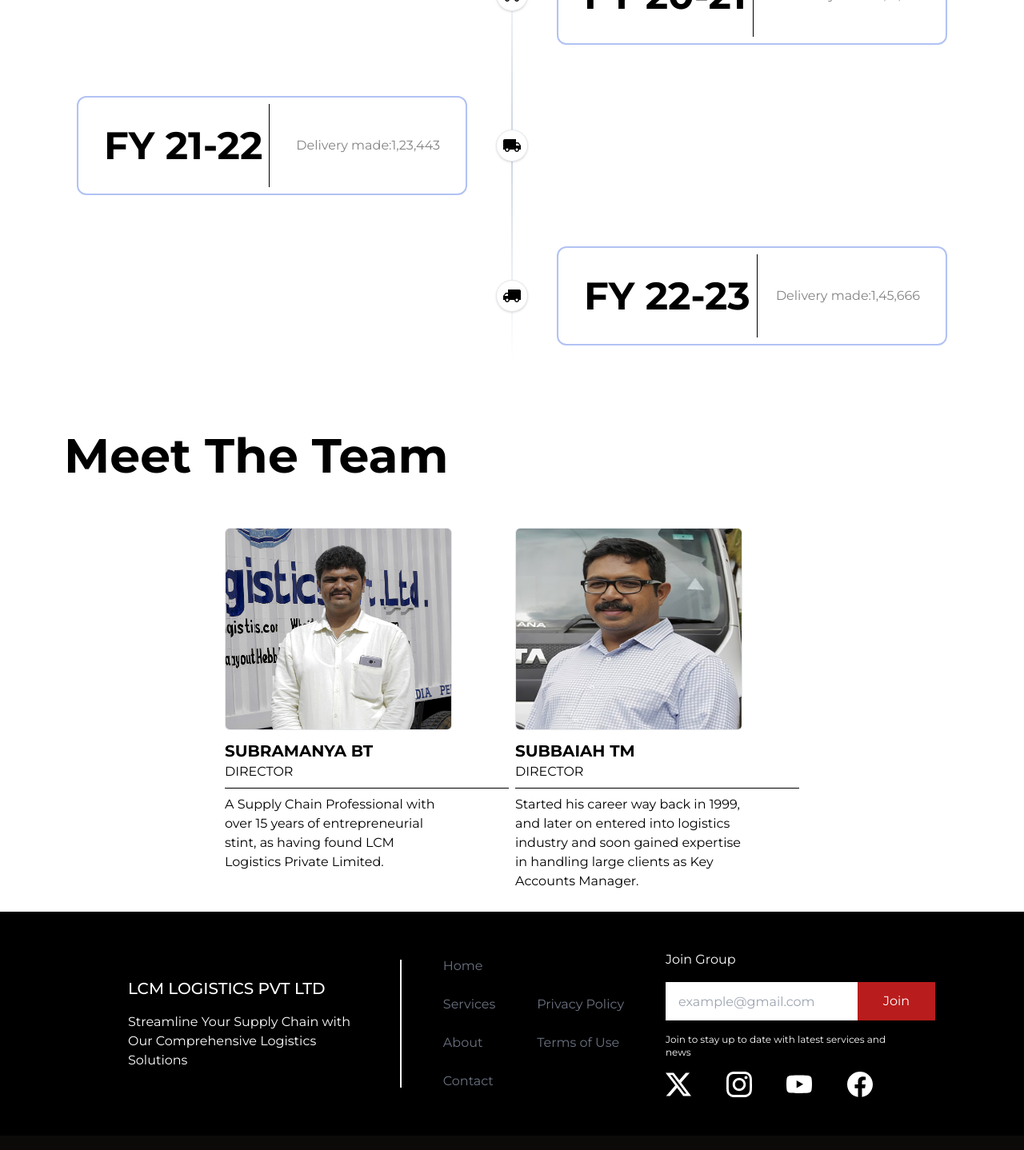
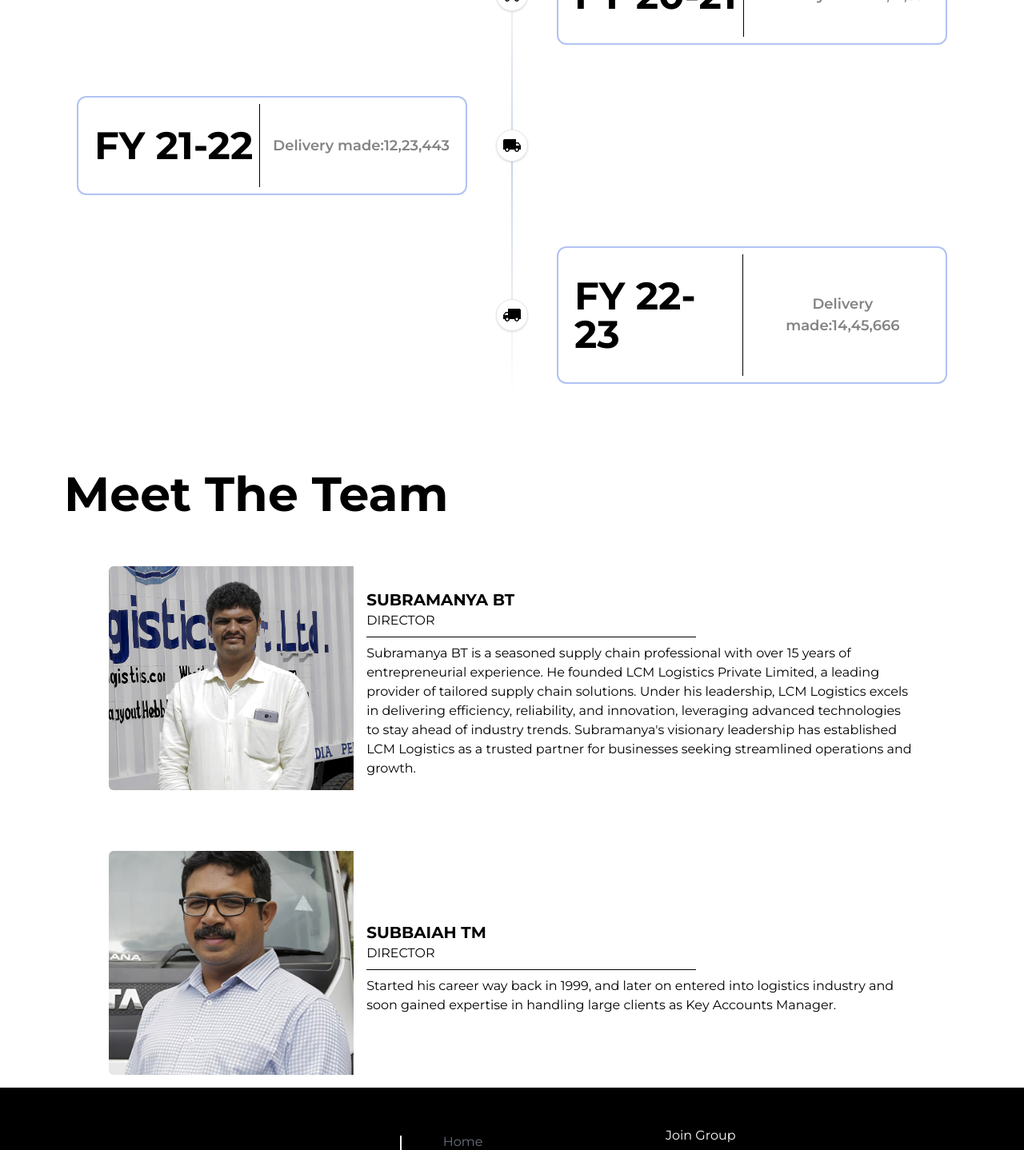
Before and after one commit to Kish-han/LCM_Logistics, a Next.js app: page /about-us in a window 1280 px wide. Shown: the part 1200-2638 px from the top of the page at 80% size. Built offline with nearby package versions, Linux system fonts and the light colour scheme.

Commit message:
changed the layout of meet the team

```diff
--- a/app/(Pages)/about-us/page.jsx
+++ b/app/(Pages)/about-us/page.jsx
@@ -27,13 +27,13 @@ const Page = () => {
               Our Misson and Vision
             </h1>
             <div>
-              <span className="-top-13 -left-14 md:hidden lg:inline-block absolute lg:top-12 lg:-left-20 z-1 p-0">
+              {/* <span className="-top-13 -left-14 md:hidden lg:inline-block absolute lg:top-12 lg:-left-20 z-1 p-0">
                 <ImQuotesLeft
                   // color="#83838380"
                   className="text-[#83838380] dark:text-white"
                   style={{ width: "60px", height: "70px" }}
                 />
-              </span>
+              </span> */}
               <p className="relative text-black dark:text-light_txt z-[999] p-0 text-wrap">
                 To streamline global logistics through innovative solutions,
                 ensuring seamless delivery and exceeding customer expectations
@@ -41,13 +41,13 @@ const Page = () => {
                 worldwide, recognized for reliability, efficiency, and a
                 commitment to sustainability in all operations.
               </p>
-              <span className="-bottom-2 -right-8 md:hidden lg:inline-block  absolute lg:-bottom-2 lg:-right-11 z-1 p-0">
+              {/* <span className="bottom-2 -right-8 md:hidden lg:inline-block  absolute lg:-bottom-10 lg:-right-5 z-1 p-0">
                 <ImQuotesRight
                   // color="#05040480"
                   className="text-[#83838380] dark:text-white"
                   style={{ width: "60px", height: "70px" }}
                 />
-              </span>
+              </span> */}
             </div>
           </div>
         </div>
@@ -72,11 +72,12 @@ const Page = () => {
             </h1>
           </div>
           {/* profile cards */}
-          <div className="gap-5 w-[100%] mt-4 items-center  justify-center gap-x-2 flex overflow-scroll md:overflow-hidden">
+          <div className="gap-5 mx-auto w-[90%] mt-4 flex flex-col items-center  justify-center gap-x-2 space-y-10 flex items-center md:overflow-hidden">
             {Profiledata.map((item, index) => (
               <div
                 key={index}
-                className={"col-span-1 row-span-1 relative border-0"}
+                // className={"col-span-1 row-span-1 relative border-0"}
+                // className={""}
               >
                 <ProfileCard item={item} />{" "}
               </div>
--- a/app/_components/ProfileCard.jsx
+++ b/app/_components/ProfileCard.jsx
@@ -1,18 +1,21 @@
 import React from "react";
 
-const ProfileCard = ({item}) => {
+const ProfileCard = ({ item }) => {
     return (
-        <div className="w-[355px] h-[480px] relative border-0 rounded-md overflow-y-hidden">
+        <div className="relative border-0 rounded-md overflow-y-hidden flex flex-col lg:flex-row items-center lg:space-x-4 mb-4">
+
             <img
                 src={item.img}
                 alt={"logo"}
-                // className="h-50 w-full object-contain"
-                className="h-[253px] w-[80%] border rounded-md "
-            ></img>
-            <h1 className="pt-3  text-xl text-black font-bold dark:text-light_txt">{item.name}</h1>
-            <span className="text-md text-grey py-2 ">{item.role}</span>
-            <div className="w-full border-b-[1px] border-black my-2 dark:border-white"></div>
-            <p className="text-md text-grey w-[80%]">{item.desc}</p>
+                className="h-[280px] w-[450px] object-cover"
+                // className="h-[280px] border rounded-md "
+            />
+            <div className="w-[90vw] lg:w-[100%] text-center lg:text-left">
+                <h1 className="pt-3 text-xl text-black font-bold dark:text-light_txt">{item.name}</h1>
+                <span className="text-md text-grey py-2 ">{item.role}</span>
+                <div className=" lg:w-[60%] border-b-[1px] border-black my-2 dark:border-white"></div>
+                <p className="text-md text-grey ">{item.desc}</p>
+            </div>
         </div>
     );
 };
--- a/app/_components/TimeLineParent.jsx
+++ b/app/_components/TimeLineParent.jsx
@@ -25,14 +25,14 @@ const TimeLineParent = () => {
             </div>
             {/* <!-- Card --> */}
             <div className="w-[calc(100%-4rem)] md:w-[calc(50%-2.5rem)] bg-white dark:bg-dark_bg p-4 rounded  dark:border-slate-200 dark:shadow text-black dark:border-0">
-              <div className="border-[2px] border-[#B1C2F3] flex flex-col sm:flex-row justify-between px-6 rounded-[12px] gap-x-2 dark:bg-dark_bg ">
+              <div className="border-[2px] border-[#B1C2F3] flex flex-col sm:flex-row justify-between px-3 rounded-[12px] gap-x-2 dark:bg-dark_bg ">
                 <div className="border-b-[1px] sm:border-b-0 sm:border-r-[1px] border-black py-7 my-2 dark:text-white">
                   <h1 className="font-bold text-3xl md:text-5xl text-center sm:text-start dark:text-light_txt px-2">
                     {item.date}
                   </h1>
                 </div>
                 <div className="flex flex-col items-center justify-center py-4 px-2">
-                  <h1 className="text-md text-[#838383] text-wrap text-center dark:text-white">
+                  <h1 className="text-md text-[#838383] text-wrap text-center dark:text-white text-[18px] font-semibold">
                     Delivery made:{item.Delivery}
                   </h1>
                 </div>
--- a/app/_components/footer.js
+++ b/app/_components/footer.js
@@ -108,10 +108,10 @@ export default function Footer() {
             </div>
             <div className={"flex w-[100%] py-4 text-white justify-around py-8s bg-stone-950 text-sm"}>
                 <p>
-                    Copyright@LCM LOGISTICS PVT LTD.All right reserved
+                    Copyright © 2024 LCM Logistics Pvt Ltd. All Rights Reserved
                 </p>
                 <p>
-                    Website Designed by <a href={"https://simplifyr.in/"}>Simplifyr</a>
+                    Website Designed by <a href={"https://simplifyr.in"}>Simplifyr</a>
                 </p>
             </div>
         </div>
--- a/app/data.js
+++ b/app/data.js
@@ -79,7 +79,7 @@ export const Profiledata = [
     {
         name: "SUBRAMANYA BT",
         role: "DIRECTOR",
-        desc: `A Supply Chain Professional with over 15 years of entrepreneurial stint, as having found LCM Logistics Private Limited.
+        desc: `Subramanya BT is a seasoned supply chain professional with over 15 years of entrepreneurial experience. He founded LCM Logistics Private Limited, a leading provider of tailored supply chain solutions. Under his leadership, LCM Logistics excels in delivering efficiency, reliability, and innovation, leveraging advanced technologies to stay ahead of industry trends. Subramanya's visionary leadership has established LCM Logistics as a trusted partner for businesses seeking streamlined operations and growth.
         `,
         img: "./Subramanya02.jpg"
 
@@ -96,18 +96,15 @@ export const Profiledata = [
 export const TimeLineData = [
     {
         date: "FY 20-21",
-        Delivery: "1,12,331",
-        revenue: "4,60,358"
+        Delivery: "11,12,331",
     },
     {
         date: "FY 21-22",
-        Delivery: "1,23,443",
-        revenue: "7,98,917"
+        Delivery: "12,23,443",
     },
     {
         date: "FY 22-23",
-        Delivery: "1,45,666",
-        revenue: "10,07,950"
+        Delivery: "14,45,666",
     },
 
 ]
```
